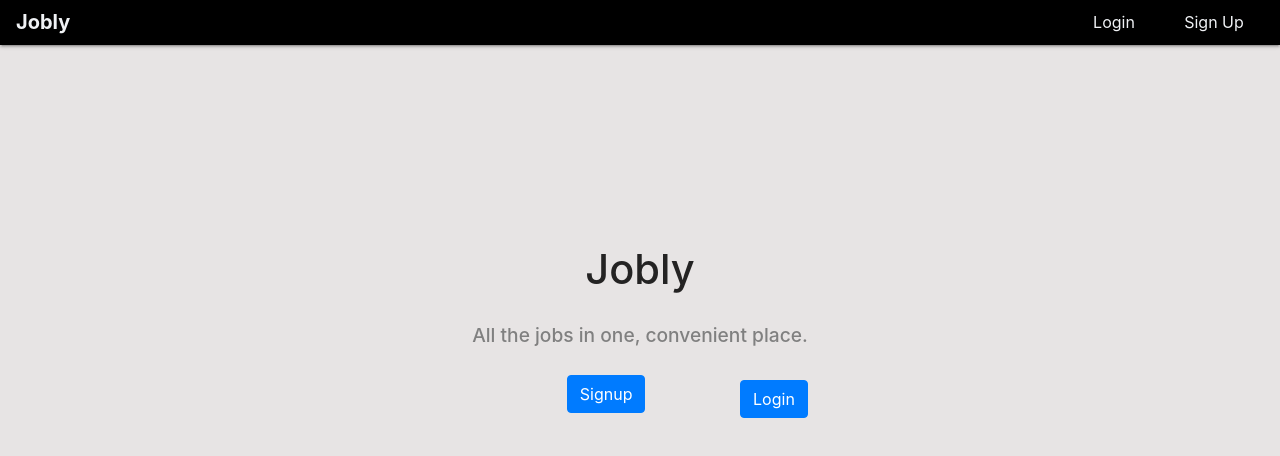
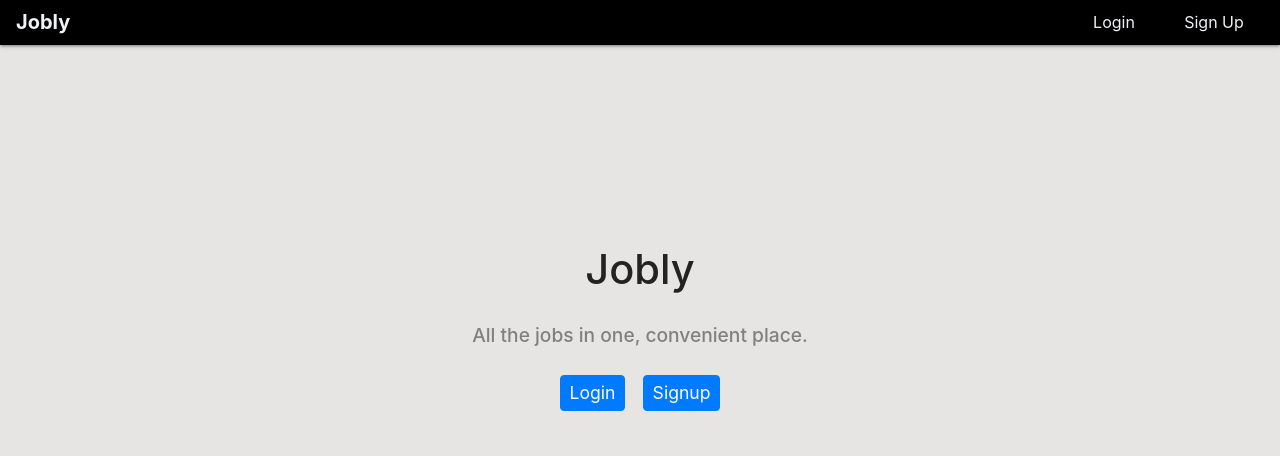
Before and after one commit to dferes/ExpressReactJobly, a React (Create React App) app: page / in a window 1280 px wide. Shown: the top 456 px of the page. Built offline with nearby package versions, Linux system fonts and the light colour scheme; no server answers.

Commit message:
Added the prop 'user' and new show the logged in username in the welcome back message

```diff
--- a/src/Home.js
+++ b/src/Home.js
@@ -2,21 +2,21 @@ import React from 'react';
 import './Home.css';
 import { Button } from 'reactstrap';
 
-const Home = ({ isLoggedIn }) => {
+const Home = ({ userToken, user }) => {
 
   return (
     <section>
       <div className='jobly-welcome-div'>
         <h1 className='jobly-welcome-title'>Jobly</h1>
         <h3 className='jobly-welcome-message'>All the jobs in one, convenient place.</h3>
-        { !isLoggedIn &&
-          <Button color='primary' className='login-button'>Login</Button>
-        }
-        { !isLoggedIn &&
-          <Button color='primary' className='signup-button'>Signup</Button>
+        { !userToken &&
+          <div>
+            <Button color='primary' className='homepage-login-button'>Login</Button>
+            <Button color='primary' className='homepage-signup-button'>Signup</Button>
+          </div>
         }
         {
-          isLoggedIn && <h2 className='jobly-hello-message'>Welcome Back, {}!</h2>
+          userToken && <h2 className='jobly-hello-message'>Welcome Back, {user.firstName}!</h2>
         }
       </div>
     </section>
```
